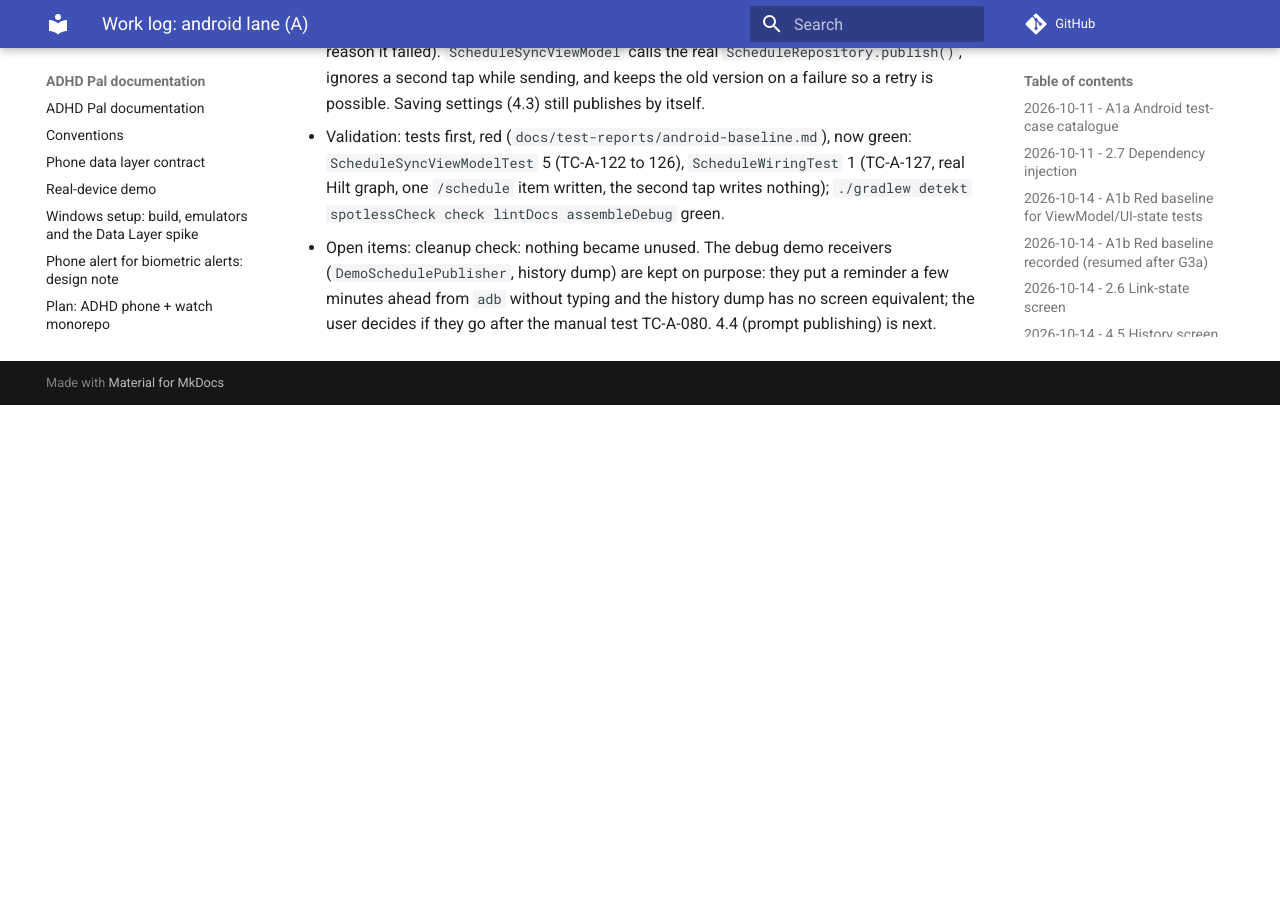
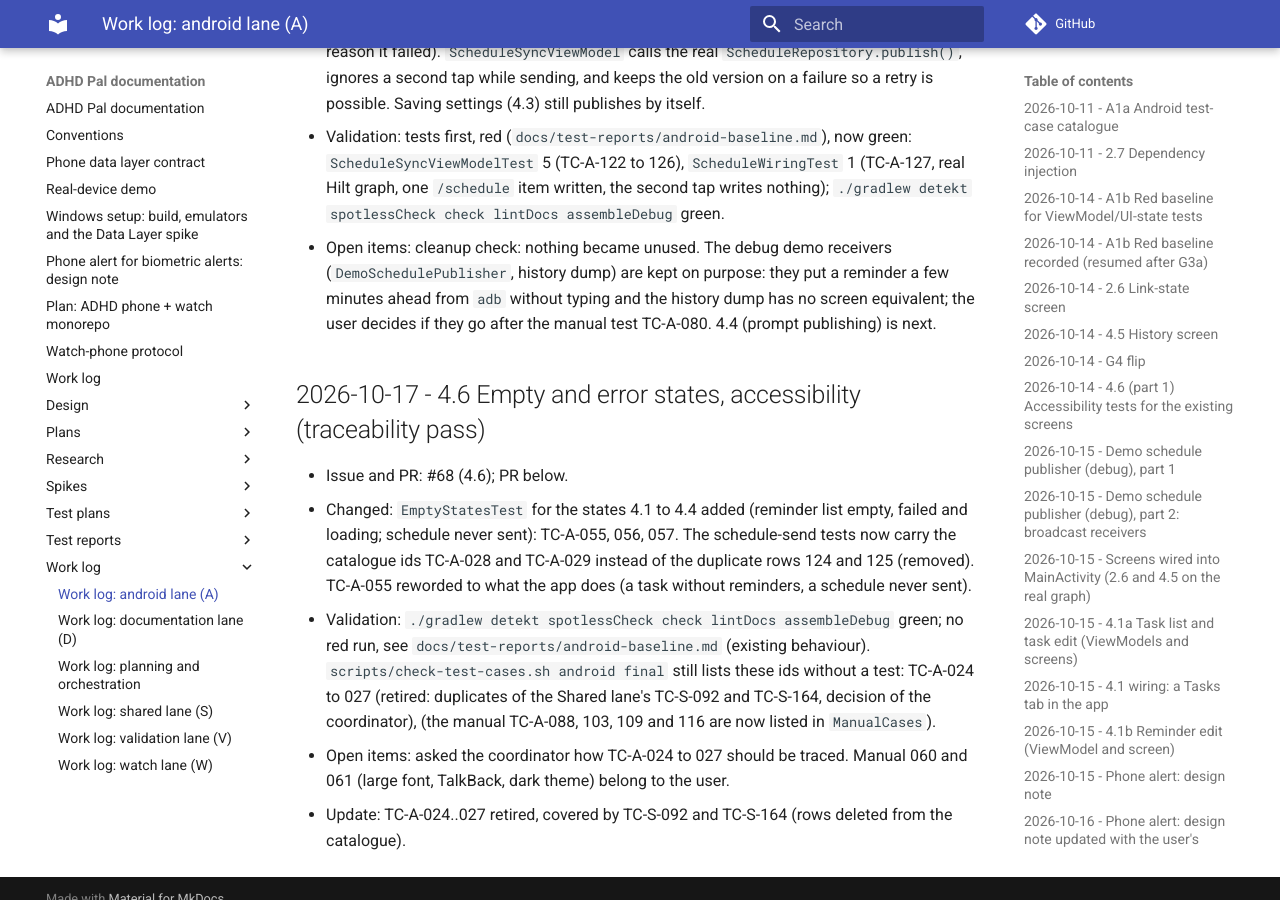
Before and after one commit to shlomoa/my-adhd-pal, an MkDocs documentation site: the page built from docs/work-log/android.md, in a window 1280 px wide and 900 px high, scrolled down 11113 px. Built offline with MkDocs 1.6.1 and Material for MkDocs 9.7.7, drawn with Linux system fonts in a browser that asks for light colours; comment, search, counter and statistics services are not loaded; before the commit the page ends 11518 px from its top, so only the background shows below that.

Commit message:
4.6: empty and error state tests, catalogue traceability (#200)
* 4.6: empty and error state tests, catalogue ids for schedule sending

Co-Authored-By: Claude Sonnet 5.5 <noreply@anthropic.com>
Claude-Session: https://claude.ai/code/session_017a7VpsjrqAVv8pUrt5MJX9

* 4.6: list the manual cases 088, 103, 109, 116

Co-Authored-By: Claude Sonnet 5.5 <noreply@anthropic.com>
Claude-Session: https://claude.ai/code/session_017a7VpsjrqAVv8pUrt5MJX9

* 4.6: retire TC-A-024..027, covered by TC-S-092 and TC-S-164

Co-Authored-By: Claude Sonnet 5.5 <noreply@anthropic.com>
Claude-Session: https://claude.ai/code/session_017a7VpsjrqAVv8pUrt5MJX9

* 4.6: word the retirement note so the case checker does not read it as a case

Co-Authored-By: Claude Sonnet 5.5 <noreply@anthropic.com>
Claude-Session: https://claude.ai/code/session_017a7VpsjrqAVv8pUrt5MJX9

---------

Co-authored-by: Claude <noreply@anthropic.com>

````diff
--- a/docs/test-plans/android.md
+++ b/docs/test-plans/android.md
@@ -48,12 +48,10 @@ Pass criterion: every case PASS, zero skipped (`docs/test-reports/android-final.
 
 ## Schedule builder (4.2)
 
+Retired as duplicates: the four schedule builder cases numbered 024 to 027 are covered by TC-S-092 and TC-S-164.
+
 | Id | Case | How | Pass criteria |
 |---|---|---|---|
-| TC-A-024 | Builder lists reminders in time order | Unit | Sorted by next occurrence with a fixed clock |
-| TC-A-025 | Publish sends a `/schedule` item | Unit | Fake data source receives one schedule |
-| TC-A-026 | Published version is higher than the previous | Unit | Monotonic version, also after restart |
-| TC-A-027 | Published schedule includes the cooldown, offset and initial threshold | Unit | Settings values appear in the published model |
 | TC-A-028 | Publish failure is reported and not counted as sent | Unit | Error state; version unchanged |
 | TC-A-029 | Publishing an unchanged schedule is a no-op | Unit | No new item; user is told nothing changed |
 | TC-A-030 | Schedule round trip to the watch | Manual | Reminder created on the phone fires on the watch |
@@ -101,7 +99,7 @@ Pass criterion: every case PASS, zero skipped (`docs/test-reports/android-final.
 |---|---|---|---|
 | TC-A-053 | Empty task list shows guidance | Unit | Empty state with a create hint |
 | TC-A-054 | Empty history shows guidance | Unit | Empty state message |
-| TC-A-055 | Empty schedule shows guidance | Unit | Empty state message |
+| TC-A-055 | Nothing scheduled yet shows guidance: a task without reminders, and a schedule never sent | Unit (Compose) | "No reminders yet" with "Add a reminder"; "Not sent to the watch yet" with the send button |
 | TC-A-056 | Data-source error shows a message and retry | Unit | Error state; retry reloads |
 | TC-A-057 | Loading state is shown while data loads | Unit | Loading state precedes content |
 | TC-A-058 | Interactive elements have content descriptions or labels | Unit (Compose UI test) | Every actionable node has a label |
--- a/docs/test-reports/android-baseline.md
+++ b/docs/test-reports/android-baseline.md
@@ -156,3 +156,7 @@ e: ScheduleSyncViewModelTest.kt:34:48 Unresolved reference 'SyncStatus'.
 ```
 
 TC-A-122 to TC-A-127 are red until this step lands.
+
+## 4.6 Empty and error states, accessibility
+
+No red run: 4.6 checks states that earlier steps already built (the reminder list, the schedule bar), so the new `EmptyStatesTest` cases (TC-A-055, 056, 057 for the reminder list) passed on first run against existing code. The other 4.6 cases already have tests from 4.1 to 4.4 (TC-A-053, 054, 056, 057, 058, 059). The change that matters here is the traceability: TC-A-028 and TC-A-029 are now carried by the schedule-send tests, replacing the duplicate rows TC-A-124 and TC-A-125.
--- a/docs/work-log/android.md
+++ b/docs/work-log/android.md
@@ -161,3 +161,11 @@ BLOCKED: A-alert-1b waits for the phone data layer (lane S issue)
 - Changed: the Tasks tab starts with a schedule bar (`ScheduleSyncBar`): which version the watch has ("Not sent to the watch yet" before the first send), a "Send schedule to the watch" button, and what the last tap did (sending, sent with its version, already up to date, or the reason it failed). `ScheduleSyncViewModel` calls the real `ScheduleRepository.publish()`, ignores a second tap while sending, and keeps the old version on a failure so a retry is possible. Saving settings (4.3) still publishes by itself.
 - Validation: tests first, red (`docs/test-reports/android-baseline.md`), now green: `ScheduleSyncViewModelTest` 5 (TC-A-122 to 126), `ScheduleWiringTest` 1 (TC-A-127, real Hilt graph, one `/schedule` item written, the second tap writes nothing); `./gradlew detekt spotlessCheck check lintDocs assembleDebug` green.
 - Open items: cleanup check: nothing became unused. The debug demo receivers (`DemoSchedulePublisher`, history dump) are kept on purpose: they put a reminder a few minutes ahead from `adb` without typing and the history dump has no screen equivalent; the user decides if they go after the manual test TC-A-080. 4.4 (prompt publishing) is next.
+
+## 2026-10-17 - 4.6 Empty and error states, accessibility (traceability pass)
+
+- Issue and PR: #68 (4.6); PR below.
+- Changed: `EmptyStatesTest` for the states 4.1 to 4.4 added (reminder list empty, failed and loading; schedule never sent): TC-A-055, 056, 057. The schedule-send tests now carry the catalogue ids TC-A-028 and TC-A-029 instead of the duplicate rows 124 and 125 (removed). TC-A-055 reworded to what the app does (a task without reminders, a schedule never sent).
+- Validation: `./gradlew detekt spotlessCheck check lintDocs assembleDebug` green; no red run, see `docs/test-reports/android-baseline.md` (existing behaviour). `scripts/check-test-cases.sh android final` still lists these ids without a test: TC-A-024 to 027 (retired: duplicates of the Shared lane's TC-S-092 and TC-S-164, decision of the coordinator), (the manual TC-A-088, 103, 109 and 116 are now listed in `ManualCases`).
+- Open items: asked the coordinator how TC-A-024 to 027 should be traced. Manual 060 and 061 (large font, TalkBack, dark theme) belong to the user.
+- Update: TC-A-024..027 retired, covered by TC-S-092 and TC-S-164 (rows deleted from the catalogue).
````
Also changed, not shown: other parts of docs/test-plans/android.md (+0 -2 lines), 3 other files.
